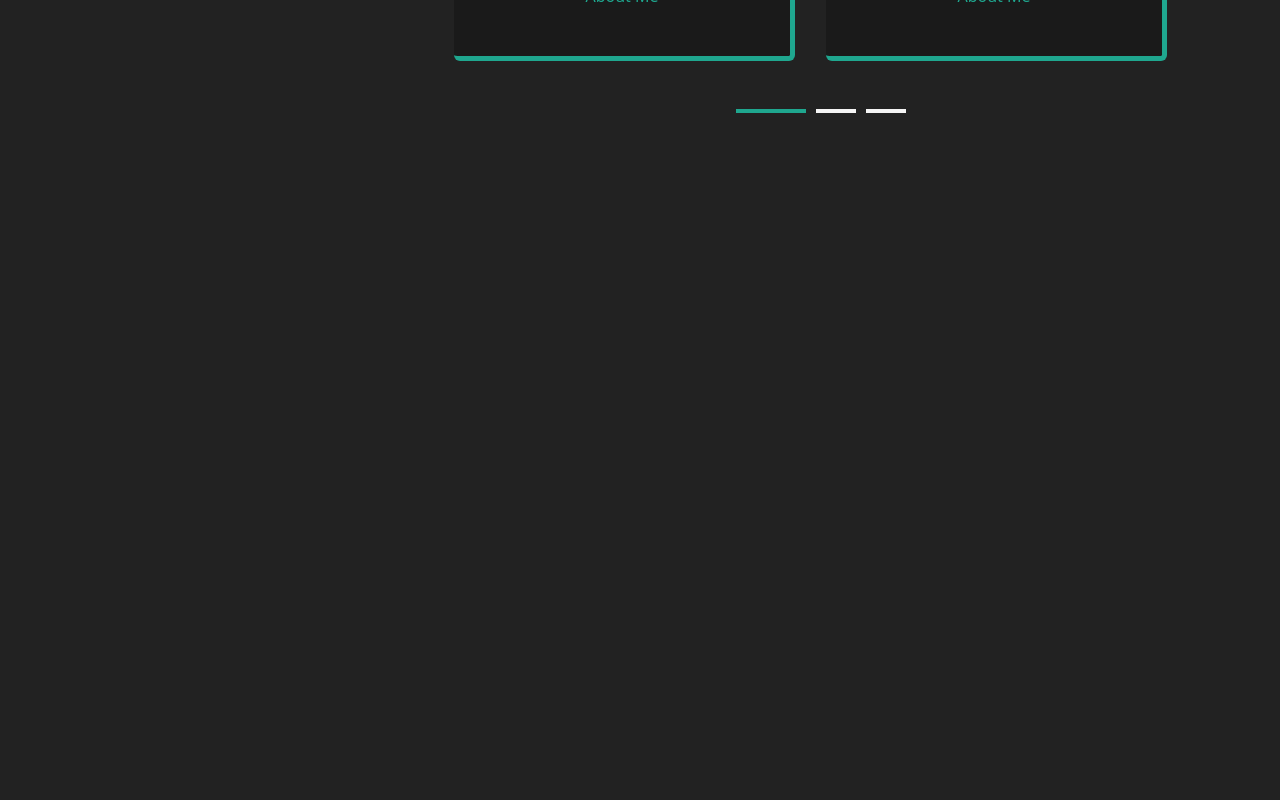
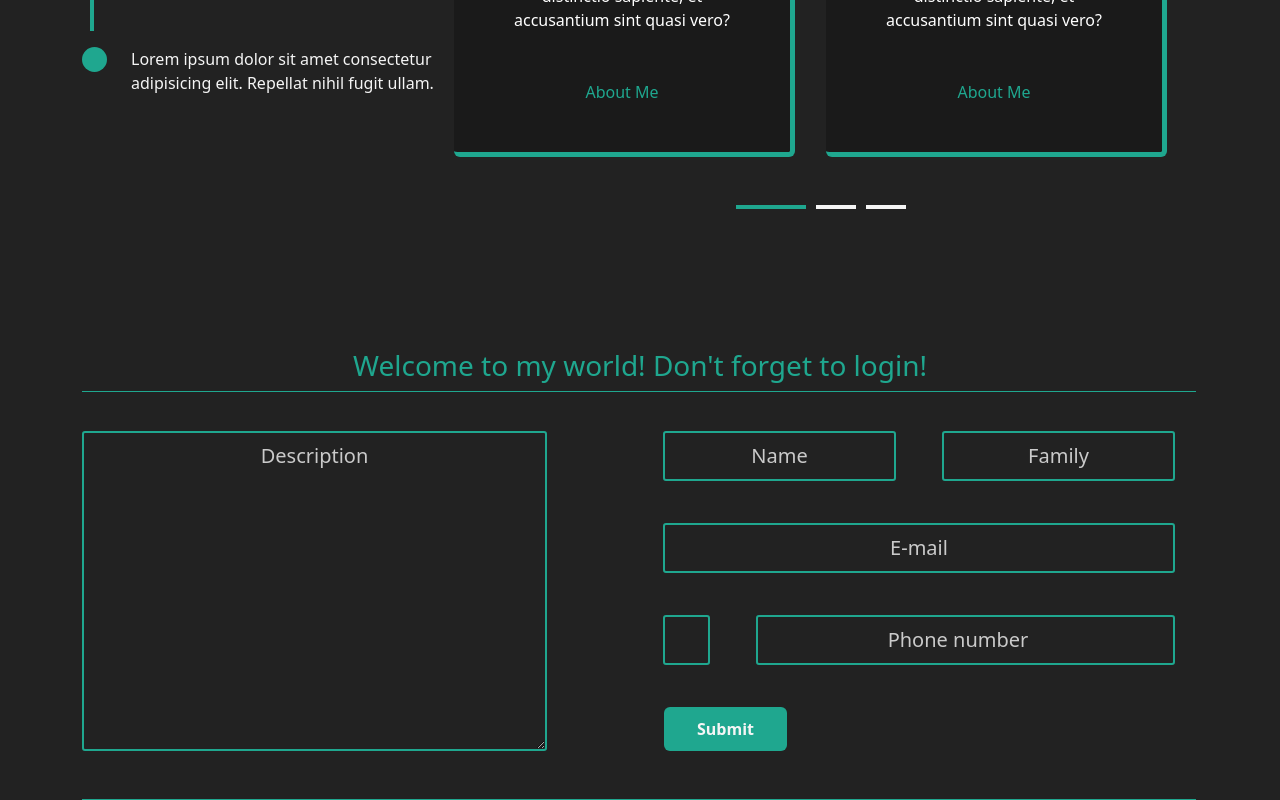
Before and after one commit to mobinbarmar/Personal-Web, an Angular app in the folder Angular/: page / in a window 1280 px wide. Shown: the part 1357-2157 px from the top of the page. Before the commit the page ends 1514 px from the top, so only its background shows below. Built offline with nearby package versions, Linux system fonts and the light colour scheme; no server answers.

Commit message:
form Html is finished

```diff
--- a/Angular/src/app/pages/home/home.component.html
+++ b/Angular/src/app/pages/home/home.component.html
@@ -1,5 +1,5 @@
 <!-- ? Navbar -->
-<app-nav></app-nav>
+<app-nav class="container"></app-nav>
 
 <!-- ? Header -->
 <section class="header container d-flex justify-content-between flex-column flex-md-row" >
@@ -66,7 +66,7 @@
 </section>
 
 <!-- ? Experiences -->
-<section class="bg-black1">
+<section class="bg-black1 py-5">
   <div class="py-5 container">
 
     <div class="d-flex">
@@ -125,6 +125,49 @@
 </section>
 
 <!-- ? Form -->
-<section></section>
+<section class="container py-5">
+  <div>
+    <h3 class="text-primary fw-normal text-center">Welcome to my world! Don't forget to login!</h3>
+  </div>
+
+  <div class="line2">
+    <span></span>
+  </div>
+
+  <div class="d-flex justify-content-between mt-5">
+    <div class="col-5 input-group-lg">
+      <textarea name="" id="" cols="30" rows="10" placeholder="Description" class="form-control"></textarea>
+    </div>
+
+    <div class="d-flex flex-column justify-content-between col-6">
+      <div class="d-flex justify-content-around">
+        <div class="col-5 input-group-lg">
+          <input type="text" placeholder="Name" class="form-control">
+        </div>
+        <div class="col-5 input-group-lg">
+          <input type="text" placeholder="Family" class="form-control">
+        </div>
+      </div>
+      <div class="col-11 mx-auto input-group-lg">
+        <input type="email" placeholder="E-mail" class="form-control">
+      </div>
+      <div class="d-flex justify-content-around">
+        <div class="col-1 input-group-lg">
+          <select name="" id="" class="form-control col-2"></select>
+        </div>
+        <div class="col-9 input-group-lg">
+          <input type="number" placeholder="Phone number" class="form-control">
+        </div>
+      </div>
+      <div>
+        <button class="btn btn-primary ms-4">Submit</button>
+      </div>
+    </div>
+  </div>
+
+  <div class="line2 my-5">
+    <span></span>
+  </div>
+</section>
 
 <!-- ? Footer -->
--- a/Angular/src/app/pages/home/home.component.scss
+++ b/Angular/src/app/pages/home/home.component.scss
@@ -80,3 +80,9 @@ $black2: #1A1A1A;
     position: absolute;
     cursor: pointer;
 }
+.line2{
+    width: 87%;
+    height: 1px;
+    background-color: $primary;
+    position: absolute;
+}
--- a/Angular/src/styles.scss
+++ b/Angular/src/styles.scss
@@ -69,7 +69,7 @@ a{
 .form-control{
     background-color: transparent;
     border: 2px solid $primary;
-    border-radius: 3px;
+    border-radius: 3px !important;
     color: $white;
     &:hover{
         background-color: transparent;
```
